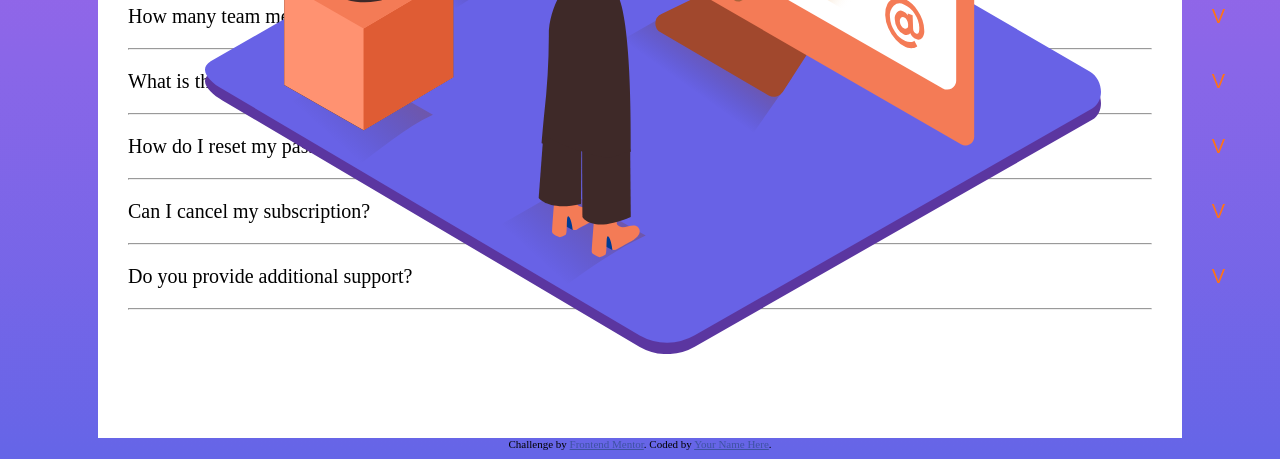
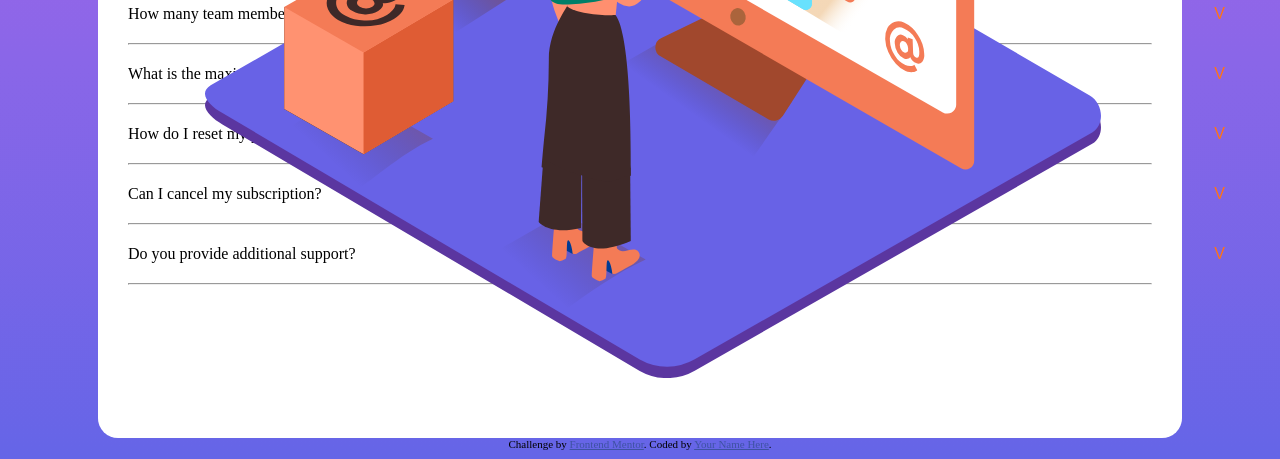
Before and after one commit to matheusnevesb/FAQ_accordion_card, a plain HTML site: page index.html in a window 1280 px wide. Shown: the part 341-800 px from the top of the page. Drawn offline with Linux system fonts and the light colour scheme.

Commit message:
Ajustado tamanhos e espacamentos

```diff
--- a/css/style.css
+++ b/css/style.css
@@ -8,7 +8,7 @@ body {
     height: 100vh;
     background: rgb(175,103,233);
     background: linear-gradient(180deg, rgba(175,103,233,1) 0%, rgba(101,101,231,1) 100%);
-    width: 100vw;
+    max-width: 100vw;
     display: flex;
     justify-content: center;
     align-items: center;
@@ -17,7 +17,7 @@ body {
 
 body div img {
     position: absolute;
-    top: 2%;
+    top: 5%;
     left: 16%;
     width: 70%;
 }
@@ -28,6 +28,7 @@ body div:first-child {
     width: 80%;
     margin-top: 110px;
     height: 600px;
+    border-radius: 20px;
 }
 
 body div:first-child h1 {
@@ -38,7 +39,7 @@ body div:first-child h1 {
 body div div h2 {
     font-weight: normal;
     margin: 20px 0;
-    font-size: 20px;
+    font-size: 16px;
 }
 
 body div div h2::after {
@@ -58,7 +59,7 @@ body div div .maisInformacoes {
 .attribution {
     font-size: 11px;
     text-align: center;
-    width: 100vw;
+    max-width: 100vw;
 }
 .attribution a {
     color: hsl(228, 45%, 44%);
```
